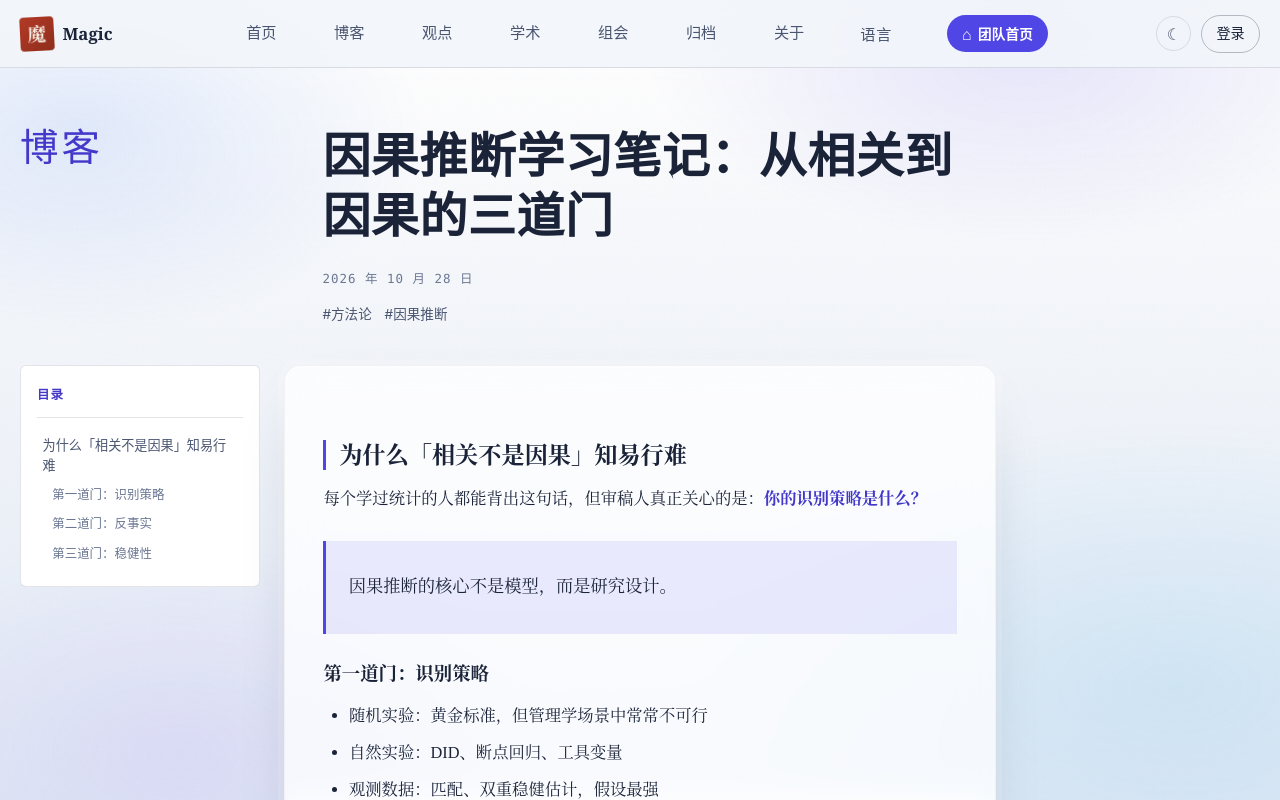
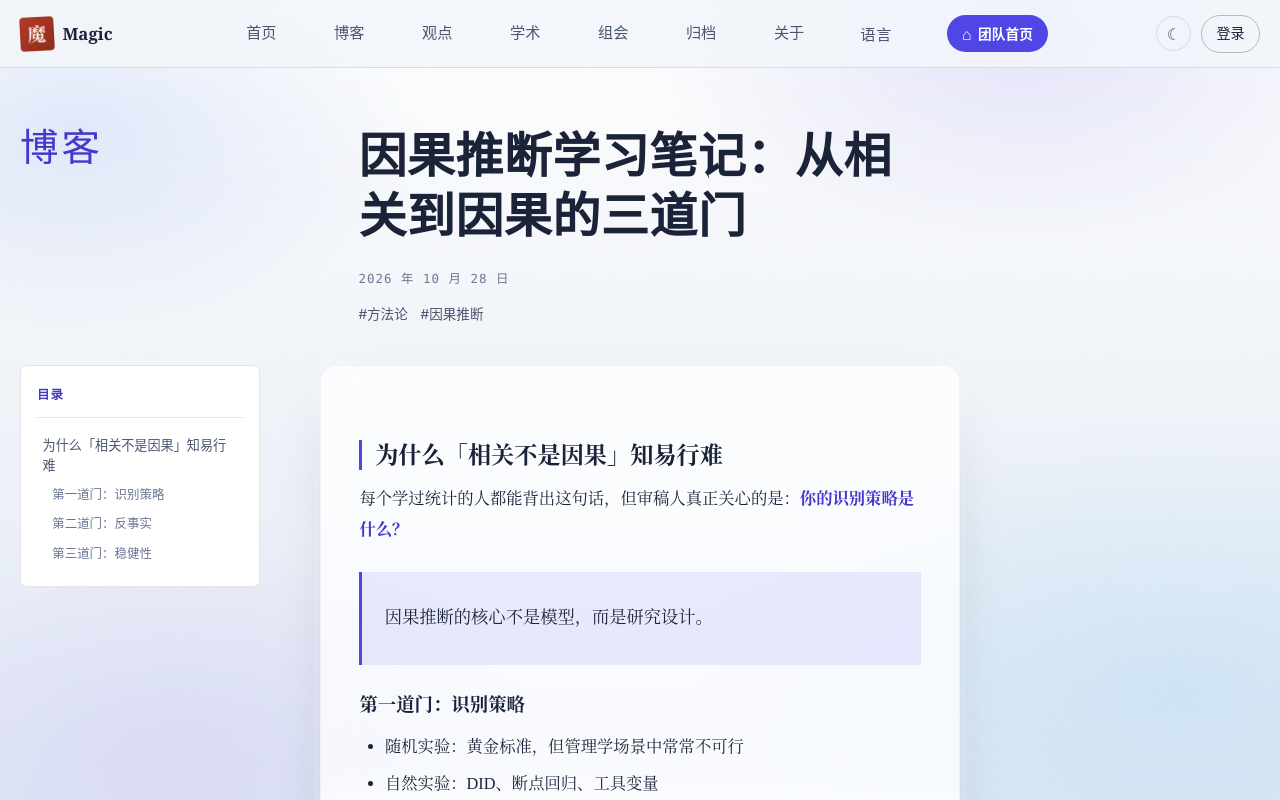
Before and after one commit to domagic/domagic.github.io, a Vue app: page /blog/causal-inference-notes in a window 1280 px wide. Shown: the top 800 px of the page. Built offline with nearby package versions, Linux system fonts and the light colour scheme.

Commit message:
style(post): make article body exactly half viewport width, centered on page

```diff
--- a/src/views/PostView.vue
+++ b/src/views/PostView.vue
@@ -148,13 +148,14 @@ const bodyContent = computed(() => {
   display: block;
 }
 
-/* 三列网格直接建立在整个文章容器上：左右两列等宽（各 16.5rem），中间列天然
-   水平居中于页面（其中线与页面中线重合）。目录放左列且左边界贴合页面左缘不变，
-   右列留空仅作对称配重；标题/时间/标签与正文共用中间列，宽度上限一致（--content-w），
-   因此标题右缘不会超出正文卡片右边界。正文列最大 60rem，窄屏自动收窄。 */
+/* 三列网格直接建立在整个文章容器上：中间列固定为视口宽度的一半（50vw），
+   左右两列等宽对称地分配剩余空间（各 minmax(0,1fr)），因此中间列的中线与
+   页面中线天然重合（正文区中心线 = 网页中心线，落在页面正中央）。
+   目录放左列且左边界贴合页面左缘不变，右列留空仅作对称配重；
+   标题/时间/标签与正文共用中间列并填满该列，故正文展示区宽度恰为网页宽度的一半。 */
 .post--with-toc {
   display: grid;
-  grid-template-columns: 16.5rem minmax(0, 1fr) 16.5rem;
+  grid-template-columns: minmax(0, 1fr) 50vw minmax(0, 1fr);
   align-items: start;
 }
 
@@ -166,8 +167,10 @@ const bodyContent = computed(() => {
 .post--with-toc .post__header,
 .post--with-toc .post__main {
   grid-column: 2;
+  /* 填满 50vw 的中间列：正文展示区宽度恰为网页宽度一半，中线即页面中线。
+     去掉原先 60rem 的上限，否则宽屏时会被截断而达不到半屏宽。 */
   width: 100%;
-  max-width: var(--content-w, 60rem);
+  max-width: none;
   margin-inline: auto;
 }
 
@@ -179,7 +182,7 @@ const bodyContent = computed(() => {
 .post--with-toc > .post__category {
   grid-column: 1;
   grid-row: 1;
-  width: 15rem;
+  width: min(15rem, 100%);
   align-self: start;
   padding-top: 0.35rem;
 }
@@ -187,7 +190,7 @@ const bodyContent = computed(() => {
 .post--with-toc .post__toc {
   grid-column: 1;
   grid-row: 2;
-  width: 15rem;
+  width: min(15rem, 100%);
 }
 
 .post--with-toc .post__main {
```
